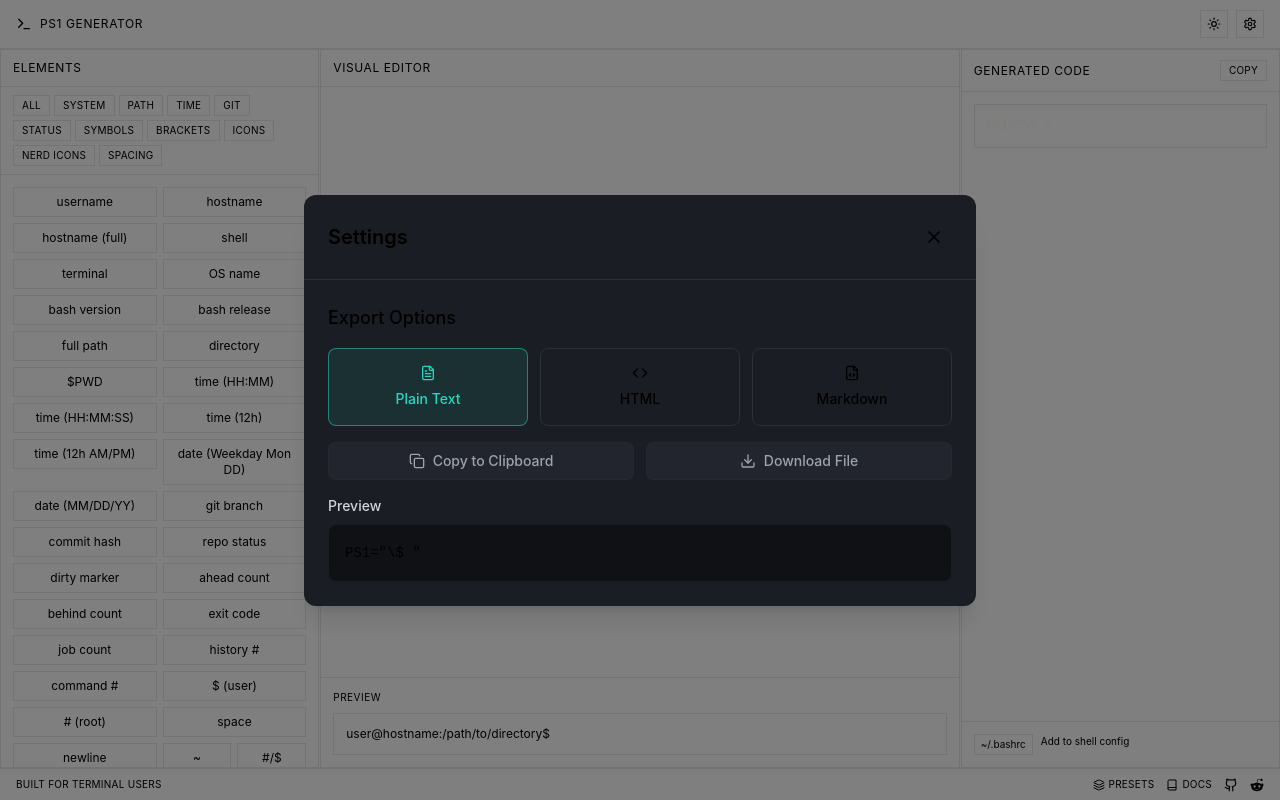
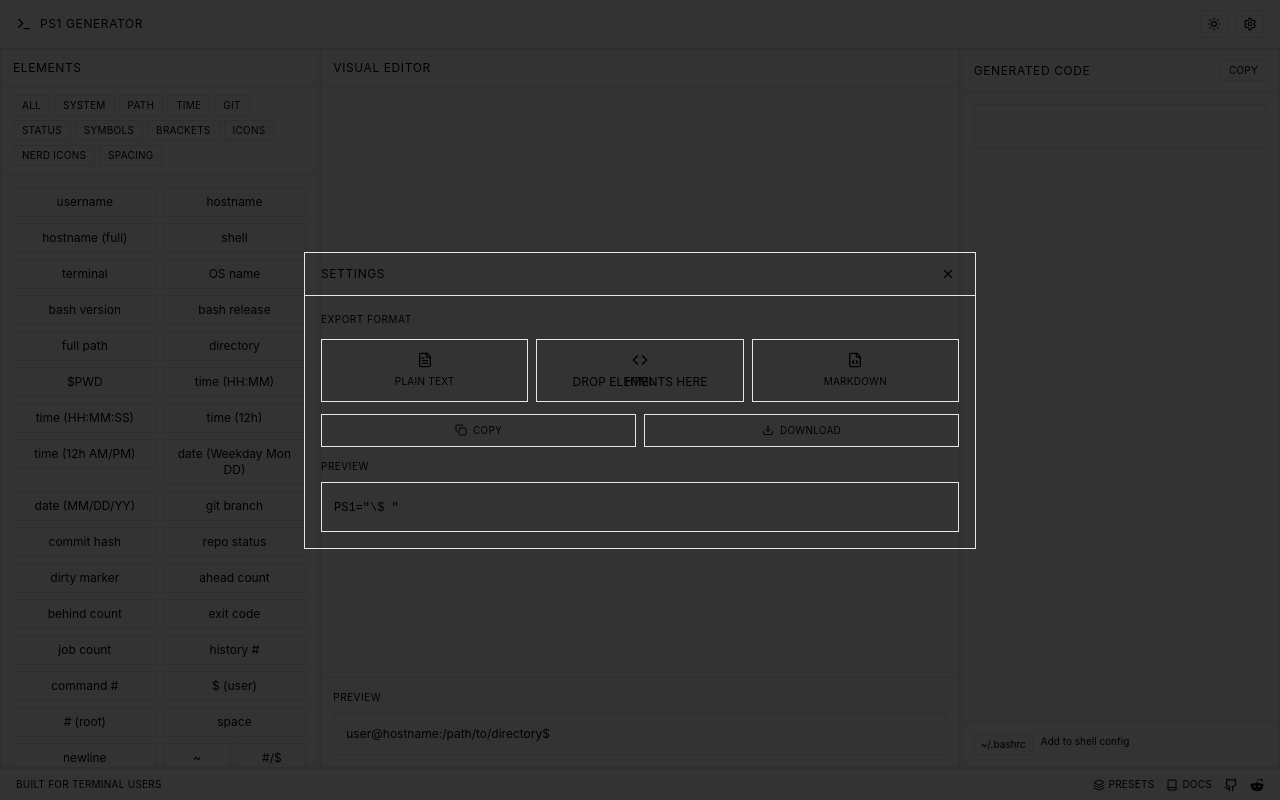
Before and after one commit to shivamksharma/MinimalistPromptGenerator, a React (Vite) app: page / in a window 1280 px wide. Both pictures are taken after a click on the button 1250 px from the left and 24 px from the top of the page. Built offline with nearby package versions, Linux system fonts and the light colour scheme.

Commit message:
refactor: update SettingsMenu component

```diff
--- a/src/components/SettingsMenu.tsx
+++ b/src/components/SettingsMenu.tsx
@@ -62,7 +62,24 @@ const SettingsMenu: React.FC<SettingsMenuProps> = ({ onClose }) => {
           styles.push('\\[\\e[1m\\]');
         }
 
-        return `${styles.join('')}\\${el.id}\\[\\e[0m\\]`;
+        let content = `\\${el.id}`;
+
+        // Handle special cases
+        if (el.id === 'git_commit') {
+          content = '$(git rev-parse --short HEAD 2>/dev/null)';
+        }
+        else if (el.id === 'git_status') {
+          content = '$(if git diff --quiet 2>/dev/null; then echo "✓"; else echo "✗"; fi)';
+        }
+        else if (el.id === 'os') {
+          content = '$(uname -s)';
+        }
+        // Handle icons and nerd icons (use the label/character directly)
+        else if (el.id.startsWith('nf_') || ['check', 'cross', 'arrow_r', 'arrow_l', 'lambda', 'star', 'heart', 'lightning', 'gear', 'lock'].includes(el.id)) {
+          content = el.label;
+        }
+
+        return `${styles.join('')}${content}\\[\\e[0m\\]`;
       })
       .join('')}'`;
   };
@@ -97,77 +114,74 @@ const SettingsMenu: React.FC<SettingsMenuProps> = ({ onClose }) => {
   };
 
   return (
-    <div className="fixed inset-0 bg-black/50 flex items-center justify-center z-50">
-      <div className="bg-white dark:bg-gray-800 rounded-xl shadow-xl max-w-2xl w-full mx-4 relative">
-        <div className="flex items-center justify-between p-6 border-b border-gray-200 dark:border-gray-700">
-          <h2 className="text-xl font-semibold">Settings</h2>
+    <div className="fixed inset-0 bg-black/80 flex items-center justify-center z-50">
+      <div className="bg-graphite-100 dark:bg-graphite-950 border border-graphite-400 dark:border-graphite-700 max-w-2xl w-full mx-4">
+        <div className="flex items-center justify-between px-4 py-2.5 border-b border-graphite-300 dark:border-graphite-800">
+          <h2 className="text-xs uppercase tracking-wider text-graphite-600 dark:text-graphite-400">Settings</h2>
           <button
             onClick={onClose}
-            className="p-2 hover:bg-gray-100 dark:hover:bg-gray-700 rounded-lg transition-colors"
+            className="p-1 text-graphite-500 dark:text-graphite-600 hover:text-graphite-700 dark:hover:text-graphite-400"
           >
-            <X className="w-5 h-5" />
+            <X className="w-3.5 h-3.5" />
           </button>
         </div>
 
-        <div className="p-6 space-y-6">
+        <div className="p-4 space-y-4">
           <div>
-            <h3 className="text-lg font-medium mb-4">Export Options</h3>
-            <div className="space-y-4">
-              <div className="grid grid-cols-3 gap-3">
+            <h3 className="text-[10px] uppercase tracking-wider text-graphite-500 dark:text-graphite-600 mb-3">Export Format</h3>
+            <div className="space-y-3">
+              <div className="grid grid-cols-3 gap-2">
                 {exportOptions.map((option) => (
                   <button
                     key={option.id}
                     onClick={() => setSelectedFormat(option.id)}
-                    className={`p-4 rounded-lg border transition-all flex flex-col items-center justify-center gap-2
+                    className={`p-3 border flex flex-col items-center justify-center gap-1.5
                       ${selectedFormat === option.id
-                        ? 'bg-teal-400/10 border-teal-400/50 text-teal-400'
-                        : 'border-gray-200 dark:border-gray-700 hover:bg-gray-50 dark:hover:bg-gray-700/50'
+                        ? 'bg-accent/10 border-accent text-accent'
+                        : 'border-graphite-400 dark:border-graphite-700 text-graphite-600 dark:text-graphite-500 hover:border-graphite-500 dark:hover:border-graphite-600'
                       }`}
                   >
                     {option.icon}
-                    <span className="text-sm font-medium">{option.label}</span>
+                    <span className="text-[10px] uppercase tracking-wide">{option.label}</span>
                   </button>
                 ))}
               </div>
 
-              <div className="flex gap-3">
+              <div className="flex gap-2">
                 <button
                   onClick={copyToClipboard}
-                  className={`flex-1 px-4 py-2 rounded-lg text-sm font-medium flex items-center justify-center gap-2 transition-all
+                  className={`flex-1 px-3 py-2 text-[10px] uppercase tracking-wide flex items-center justify-center gap-1.5 border
                     ${copied
-                      ? 'bg-green-500/20 text-green-400 border border-green-500/50'
-                      : 'bg-gray-100 dark:bg-gray-700/50 text-gray-600 dark:text-gray-400 border border-gray-200 dark:border-gray-700/50 hover:bg-gray-200 dark:hover:bg-gray-700'
+                      ? 'bg-accent/10 text-accent border-accent'
+                      : 'border-graphite-400 dark:border-graphite-700 text-graphite-600 dark:text-graphite-500 hover:border-graphite-500 dark:hover:border-graphite-600'
                     }`}
                 >
                   {copied ? (
                     <>
-                      <Check className="w-4 h-4" />
-                      Copied!
+                      <Check className="w-3 h-3" />
+                      Copied
                     </>
                   ) : (
                     <>
-                      <Copy className="w-4 h-4" />
-                      Copy to Clipboard
+                      <Copy className="w-3 h-3" />
+                      Copy
                     </>
                   )}
                 </button>
 
                 <button
                   onClick={downloadCode}
-                  className="flex-1 px-4 py-2 rounded-lg text-sm font-medium flex items-center justify-center gap-2
-                    bg-gray-100 dark:bg-gray-700/50 text-gray-600 dark:text-gray-400
-                    border border-gray-200 dark:border-gray-700/50
-                    hover:bg-gray-200 dark:hover:bg-gray-700"
+                  className="flex-1 px-3 py-2 text-[10px] uppercase tracking-wide flex items-center justify-center gap-1.5 border border-graphite-400 dark:border-graphite-700 text-graphite-600 dark:text-graphite-500 hover:border-graphite-500 dark:hover:border-graphite-600"
                 >
-                  <Download className="w-4 h-4" />
-                  Download File
+                  <Download className="w-3 h-3" />
+                  Download
                 </button>
               </div>
 
-              <div className="mt-4">
-                <h4 className="text-sm font-medium text-gray-700 dark:text-gray-300 mb-2">Preview</h4>
-                <pre className="bg-gray-100 dark:bg-gray-900 p-4 rounded-lg overflow-x-auto border border-gray-200 dark:border-gray-800">
-                  <code className="text-sm font-mono">
+              <div className="mt-3">
+                <h4 className="text-[10px] uppercase tracking-wider text-graphite-500 dark:text-graphite-600 mb-2">Preview</h4>
+                <pre className="bg-graphite-200 dark:bg-graphite-900 border border-graphite-400 dark:border-graphite-800 p-3 overflow-x-auto no-scrollbar">
+                  <code className="text-xs text-graphite-700 dark:text-graphite-300">
                     {exportOptions.find(opt => opt.id === selectedFormat)?.getContent(generatePS1Code())}
                   </code>
                 </pre>
```
